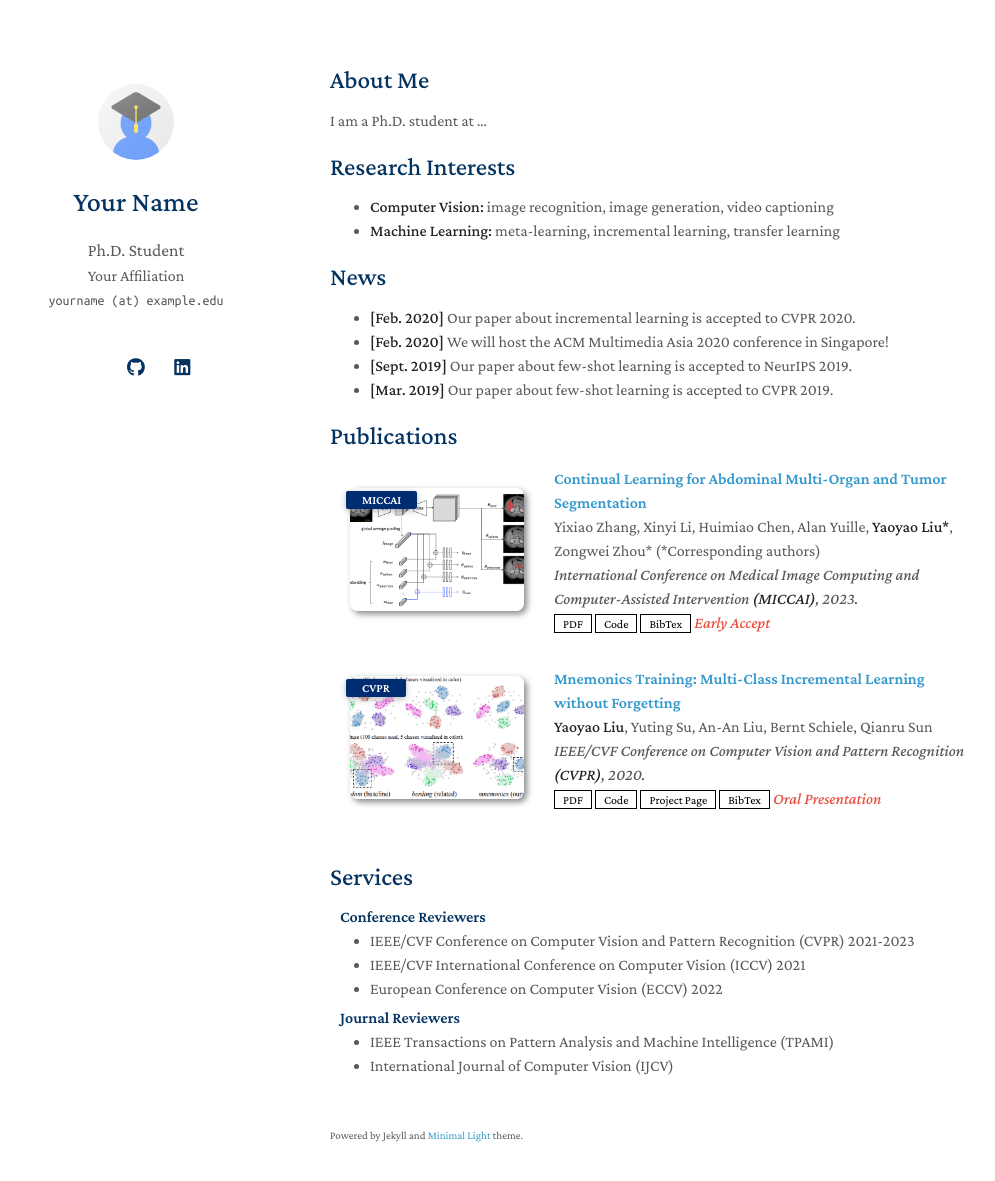
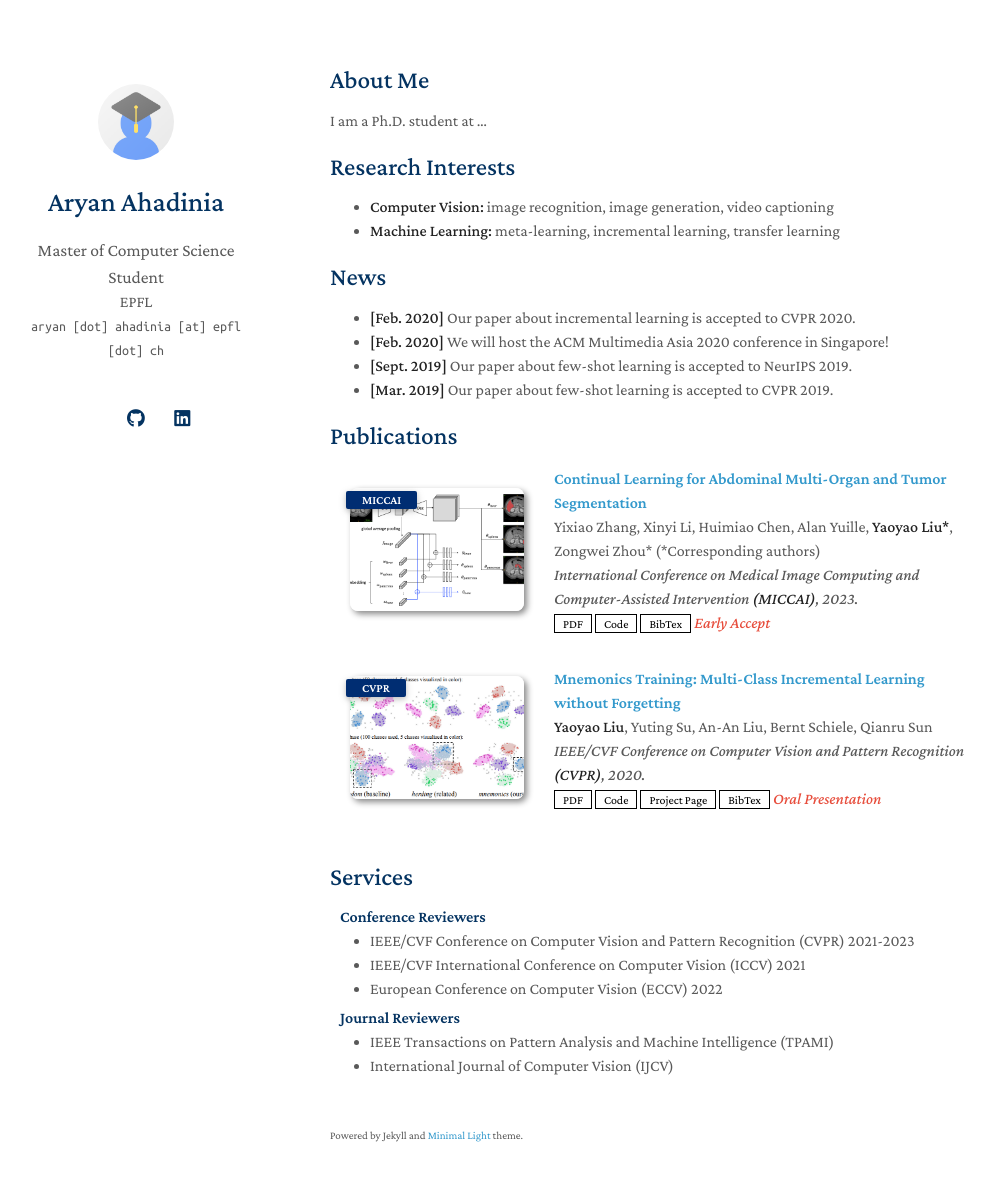
Before and after one commit to AryanAhadinia/AryanAhadinia.github.io, a Jekyll site: the page built from index.md, in a window 1280 px wide and 1216 px high. Shown: the top 1181 px of the window, without its empty margins (140-1135 px from the left). Built offline with Jekyll 4.4.1, drawn with Linux system fonts in a browser that asks for light colours; a style sheet for code colours, icons or effects is not loaded; our own code applies the rules of GitHub Pages for plain Markdown files.

Commit message:
Update _config.yml

```diff
--- a/_config.yml
+++ b/_config.yml
@@ -1,21 +1,21 @@
 # Basic Information
-title: Your Name
-position: Ph.D. Student
-affiliation: Your Affiliation
-email: yourname (at) example.edu
+title: Aryan Ahadinia
+position: Master of Computer Science Student
+affiliation: EPFL
+email: aryan [dot] ahadinia [at] epfl [dot] ch
 
 # Search Engine Optimization (SEO)
 # The following information is used to improve the website traffic from search engines, e.g., Google.
-keywords: minimal light
-description: The Minimal Light is a simple and elegant jekyll theme for academic personal homepage.
-canonical: https://minimal-light-theme.yliu.me/
+keywords: Aryan Ahadinia EPFL CS Computer
+description: Master of Computer Science student at EPFL, interested in Machine Learning (ML), Data Mining, Graph Mining, Graph Learning, and Probabilistic Modellings.
+canonical: https://aryanahadinia.github.io
 
 # Links
 # If you don't need one of them, you may delete the corresponding line.
-google_scholar: https://scholar.google.com/
+google_scholar: https://scholar.google.com/citations?user=C5-a0JIAAAAJ&hl=en
 cv_link: assets/files/curriculum_vitae.pdf
-github_link: https://github.com/
-linkedin: https://www.linkedin.com/
+github_link: https://github.com/AryanAhadinia
+linkedin: https://www.linkedin.com/in/ahadinia
 twitter: https://twitter.com/
 
 # Images (e.g., your profile picture and your website's favicon)
@@ -38,7 +38,7 @@ font: "Serif" # or "Sans Serif"
 
 # Google Analytics ID
 # Please remove this if you don't use Google Analytics
-google_analytics: UA-111540567-4
+# google_analytics: UA-111540567-4
 
 # Use this project as a remote theme for GitHub Pages
 # See the guide here: https://docs.github.com/en/pages/setting-up-a-github-pages-site-with-jekyll/adding-a-theme-to-your-github-pages-site-using-jekyll
```
